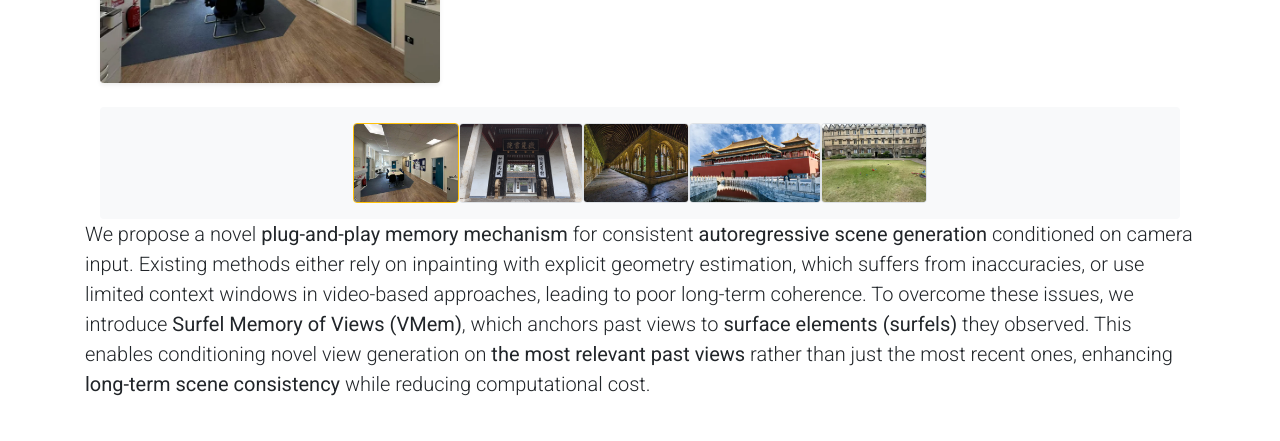
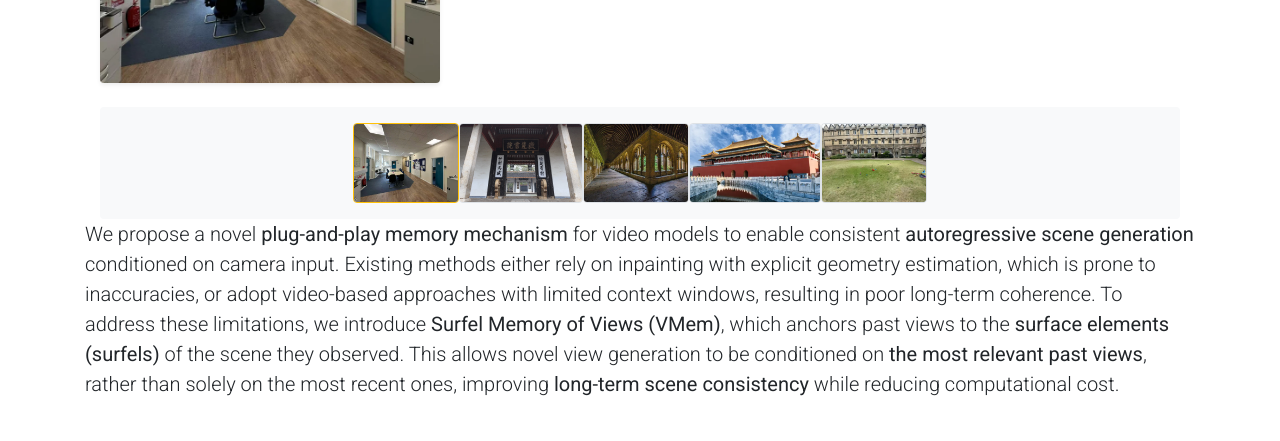
Before and after one commit to v-mem/v-mem.github.io, a plain HTML site: page index.html in a window 1280 px wide. Shown: the part 610-1051 px from the top of the page. Drawn offline with Linux system fonts and the light colour scheme; some packages are replaced by stand-ins of ours; a script that the page names is missing.

Commit message:
update project description

```diff
--- a/index.html
+++ b/index.html
@@ -166,10 +166,7 @@
               </script>
 
               <p class="lead">
-                We propose a novel <strong>plug-and-play memory mechanism</strong> for consistent <strong>autoregressive scene generation</strong> conditioned on camera input.
-                Existing methods either rely on inpainting with explicit geometry estimation, which suffers from inaccuracies, or use limited context windows in video-based approaches, leading to poor long-term coherence.
-                To overcome these issues, we introduce <strong>Surfel Memory of Views (VMem)</strong>, which anchors past views to <strong>surface elements (surfels)</strong> they observed.
-                This enables conditioning novel view generation on <strong>the most relevant past views</strong> rather than just the most recent ones, enhancing <strong>long-term scene consistency</strong> while reducing computational cost.
+                We propose a novel <strong>plug-and-play memory mechanism</strong> for video models to enable consistent <strong>autoregressive scene generation</strong> conditioned on camera input. Existing methods either rely on inpainting with explicit geometry estimation, which is prone to inaccuracies, or adopt video-based approaches with limited context windows, resulting in poor long-term coherence. To address these limitations, we introduce <strong>Surfel Memory of Views (VMem)</strong>, which anchors past views to the <strong>surface elements (surfels)</strong> of the scene they observed. This allows novel view generation to be conditioned on <strong>the most relevant past views</strong>, rather than solely on the most recent ones, improving <strong>long-term scene consistency</strong> while reducing computational cost.
               </p>
 
               <div class="see-more text-center">
```
